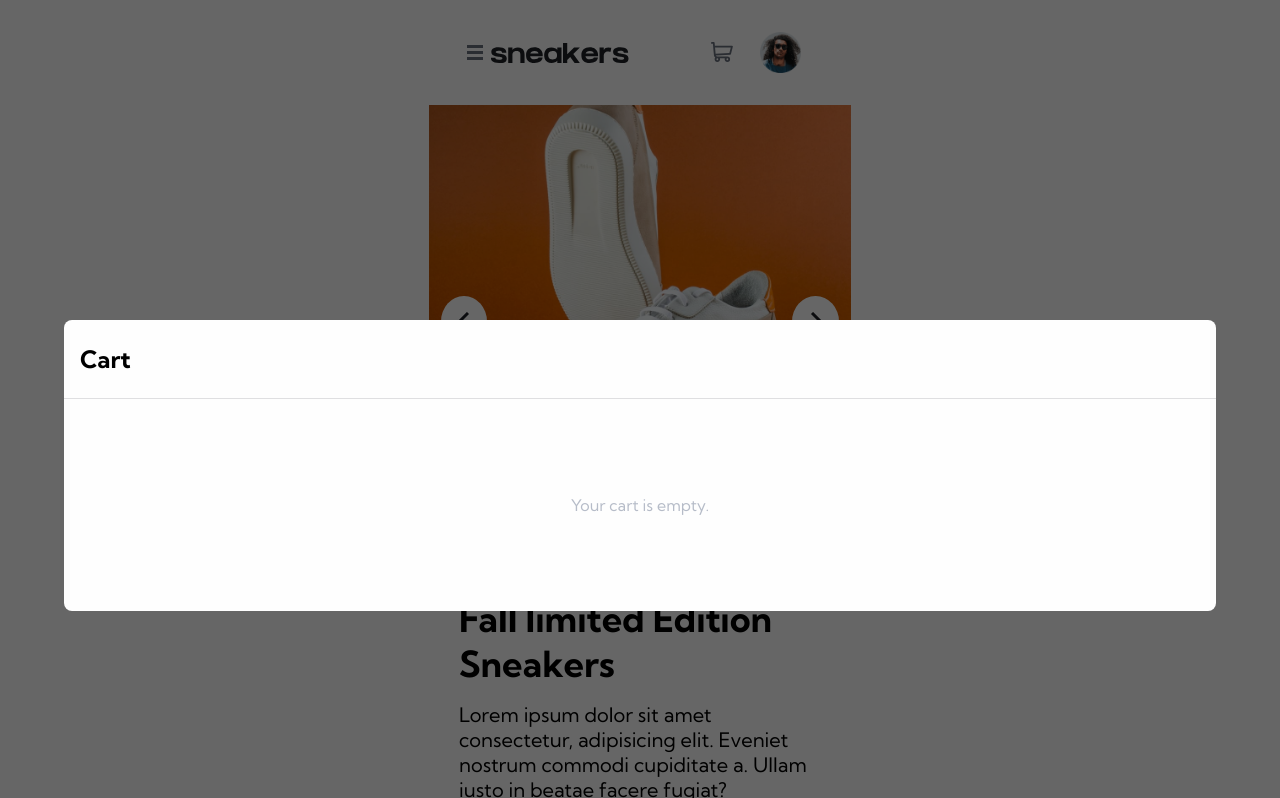
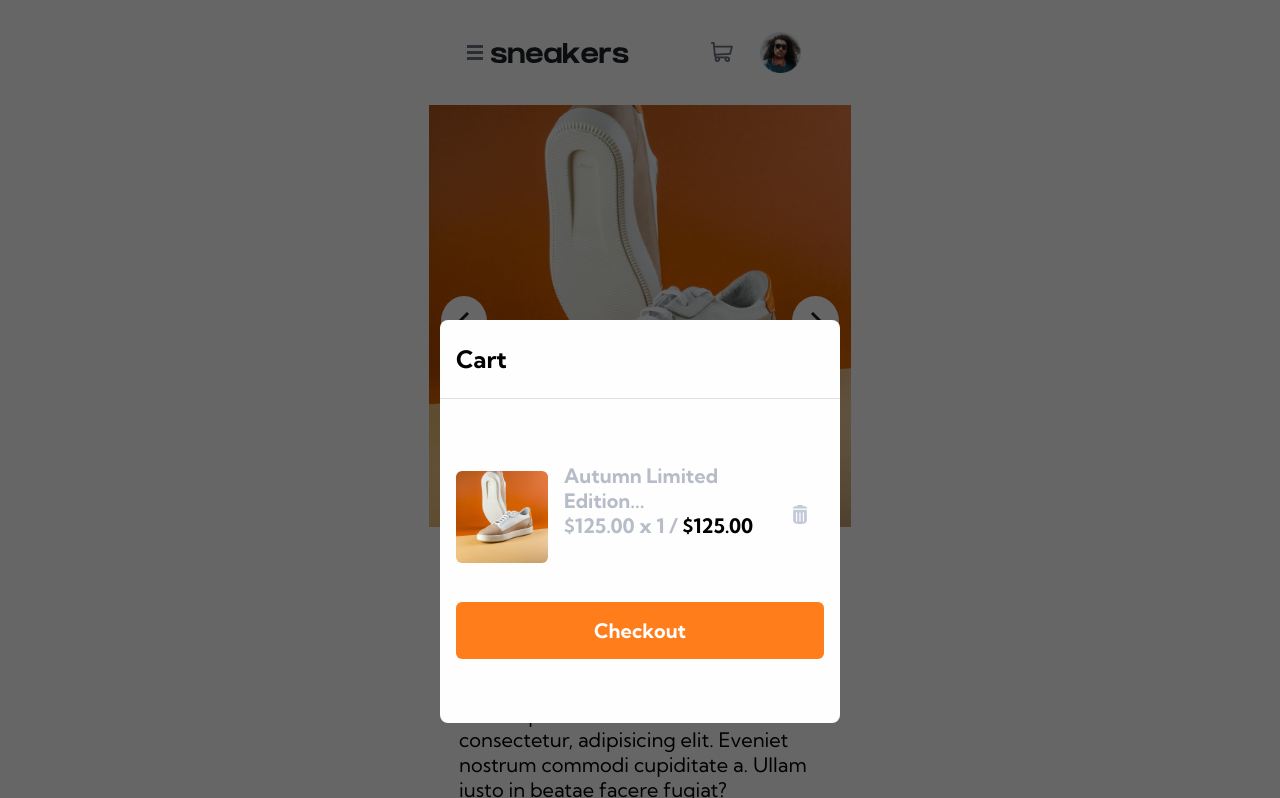
Before and after one commit to JuanSavedra/ProductPage, a plain HTML site: page index.html in a window 1280 px wide. Both pictures are taken after a click on the link 721 px from the left and 52 px from the top of the page. Shown: the top 798 px of the page. Drawn offline with Linux system fonts and the light colour scheme.

Commit message:
modal with a product

```diff
--- a/index.html
+++ b/index.html
@@ -26,7 +26,21 @@
           <h2>Cart</h2>
         </div>
         <div class="modal-cart-body">
-          <p>Your cart is empty.</p>
+          <!-- <p class="text-cart-modal">Your cart is empty.</p> -->
+          <div>
+            <img src="./assets/image-product-1.jpg" alt="Product Image" />
+            <div>
+              <p>Autumn Limited Edition...</p>
+              <span>
+                $125.00 x <span class="cart-quantity-of-product">1</span> /
+                <span class="cart-total-price">$125.00</span>
+              </span>
+            </div>
+            <a href="javascript:void(0);">
+              <img src="./assets/icon-delete.svg" alt="Remove" />
+            </a>
+          </div>
+          <a class="checkout-button" href="javascript:void(0);">Checkout</a>
         </div>
       </div>
     </div>
@@ -45,7 +59,7 @@
               href="javascript:void(0);"
               onclick="ModalCartControl()"
             >
-              <img src="./assets/icon-cart.svg" alt="Carrinho de compras" />
+              <img src="./assets/icon-cart.svg" alt="Cart" />
             </a>
           </div>
           <img class="avatar" src="./assets/image-avatar.png" alt="Avatar" />
@@ -68,10 +82,10 @@
             <img class="product-image" src="./assets/image-product-4.jpg" />
           </div>
           <a class="prev" onclick="PlusSlides(-1)"
-            ><img src="./assets/icon-previous.svg" alt="Anterior"
+            ><img src="./assets/icon-previous.svg" alt="Previous"
           /></a>
           <a class="next" onclick="PlusSlides(1)"
-            ><img src="./assets/icon-next.svg" alt="Próximo"
+            ><img src="./assets/icon-next.svg" alt="Next"
           /></a>
         </div>
         <br />
@@ -100,15 +114,15 @@
       <section id="Cart" class="container">
         <div>
           <a href="javascript:void(0);" onclick="DecreaseAmountOfProducts(1)">
-            <img src="./assets/icon-minus.svg" alt="Menos" />
+            <img src="./assets/icon-minus.svg" alt="Minus" />
           </a>
           <span class="amount-of-products">1</span>
           <a href="javascript:void(0);" onclick="IncreaseAmountOfProducts(1)">
-            <img src="./assets/icon-plus.svg" alt="Mais" />
+            <img src="./assets/icon-plus.svg" alt="Plus" />
           </a>
         </div>
         <button class="add-to-cart" onclick="AddToCart()">
-          <img src="./assets/icon-cart.svg" alt="Carrinho de compras" />
+          <img src="./assets/icon-cart.svg" alt="Cart" />
           <span>Add to cart</span>
         </button>
       </section>
--- a/scripts/script.js
+++ b/scripts/script.js
@@ -56,19 +56,31 @@ let productsInCart = 0;
 const AddToCart = () => {
   let cart = document.querySelector(".cart-container");
   productsInCart += amount;
-  textOfProductsInCart.innerHTML = productsInCart;
+  textOfProductsInCart.textContent = productsInCart;
   textOfProductsInCart.setAttribute("class", "quantity-in-cart");
   cart.appendChild(textOfProductsInCart);
+  cartIsEmpty = false;
+};
+
+//Cart Info.
+let cartIsEmpty = true;
+
+const ListProductsInTheCart = () => {
+  let textCart = document.querySelector("text-cart-modal");
+
+  if (cartIsEmpty) {
+    textCart.textContent = "Your cart is empty.";
+  } else {
+  }
 };
 
 //Scroll
 const DisableScroll = () => {
   TopScroll = window.pageYOffset || document.documentElement.scrollTop;
-  (LeftScroll = window.pageXOffset || document.documentElement.scrollLeft)(
+  (LeftScroll = window.pageXOffset || document.documentElement.scrollLeft),
     (window.onscroll = function () {
       window.scrollTo(LeftScroll, TopScroll);
-    })
-  );
+    });
 };
 
 const EnableScroll = () => {
--- a/styles/styles.css
+++ b/styles/styles.css
@@ -205,7 +205,7 @@ main #Cart button span {
   position: relative;
   background-color: #fefefe;
   margin: 25% auto;
-  width: 90%;
+  max-width: 400px;
   border-radius: 8px;
   animation-name: animatetop;
   animation-duration: 0.4s;
@@ -213,13 +213,72 @@ main #Cart button span {
 
 .modal-cart-body {
   display: flex;
-  align-items: center;
+  justify-content: center;
   flex-direction: column;
-  padding: 6rem 1rem;
+  padding: 4rem 1rem;
 }
 
 .modal-cart-body p {
   color: var(--grayish-blue);
+}
+
+.modal-cart-body div {
+  display: flex;
+  align-items: center;
+  justify-content: space-between;
+  margin-bottom: 2rem;
+}
+
+.modal-cart-body div p {
+  font-size: 1.25rem;
+  font-weight: 700;
+  color: var(--grayish-blue);
+}
+
+.modal-cart-body div span {
+  font-size: 1.25rem;
+  font-weight: 700;
+  color: var(--grayish-blue);
+}
+
+.modal-cart-body div span .cart-total-price {
+  font-size: 1.25rem;
+  font-weight: 700;
+  color: black;
+}
+
+.modal-cart-body div img {
+  width: 25%;
+  border-radius: 6px;
+  margin-right: 1rem;
+}
+
+.modal-cart-body div a img {
+  width: 16px;
+}
+
+.modal-cart-body div div {
+  display: flex;
+  flex-direction: column;
+  margin-right: 0.5rem;
+}
+
+.modal-cart-body div div span {
+  width: 100%;
+}
+
+.modal-cart-body .checkout-button {
+  display: flex;
+  justify-content: center;
+  align-items: center;
+  padding: 1rem 0;
+  border-radius: 6px;
+  width: 100%;
+  color: var(--white);
+  text-decoration: none;
+  font-size: 1.25rem;
+  font-weight: 700;
+  background-color: var(--orange);
 }
 
 @keyframes fade {
```
